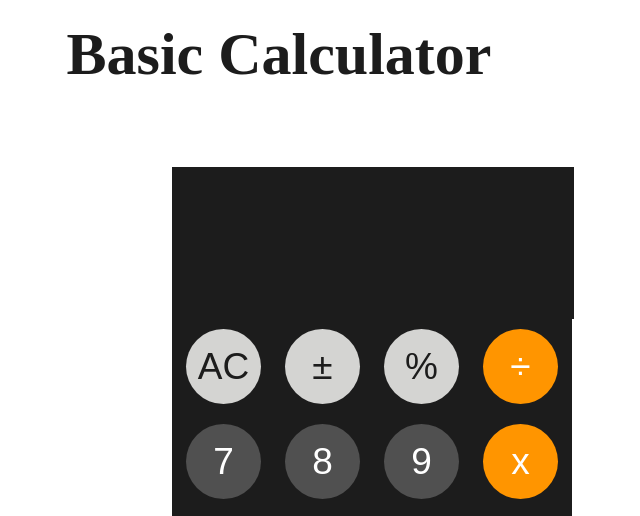
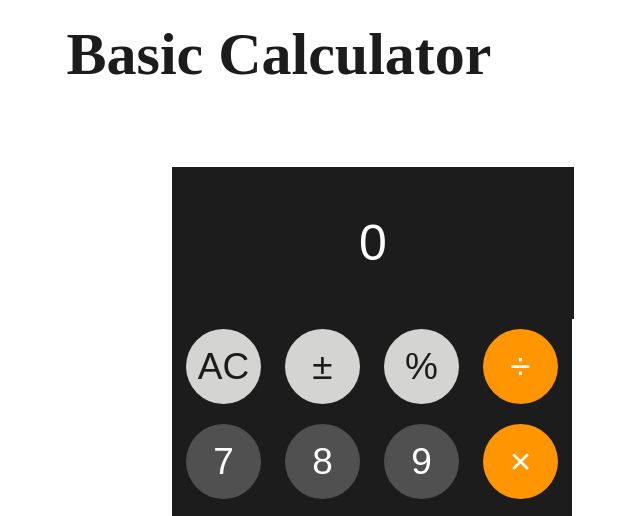
Before and after one commit to wendyrliang/basic-calculator, a plain HTML site: page index.html in a window 1280 px wide. Shown: the top 516 px of the page, 286-926 px from the left. Drawn offline with Linux system fonts and the light colour scheme.

Commit message:
Fixed functionalities

```diff
--- a/index.html
+++ b/index.html
@@ -7,35 +7,37 @@
     <link rel="stylesheet" type="text/css" href="mystyle.css">
 
     <title>Calculator</title>
+
+    <script src="index.js"></script>
 </head>
 <body>
     <h1>Basic Calculator</h1>
     <br/>
     <form id="calculator" name="calculator">
-        <input id="display"/> <br/>
-        <input type="button" class="light" value="AC" onclick="calculator.display.value = ''"/>
+        <input id="display" value="0"/> <br/>
+        <input type="button" class="light" value="AC" onclick="clr()"/>
         <input type="button" class="light" value="&#177"/>
-        <input type="button" class="light" value="%" onclick="calculator.display.value += '%'"/>
-        <input type="button" class="orange" value="&#247" onclick="calculator.display.value += '/'"/>
+        <input type="button" class="light" value="%" onclick="dis('%')"/>
+        <input type="button" class="orange" value="&#247" onclick="dis('/')"/>
         <br/>
-        <input type="button" class="dark" value="7" onclick="calculator.display.value += '7'"/>
-        <input type="button" class="dark" value="8" onclick="calculator.display.value += '8'"/>
-        <input type="button" class="dark" value="9" onclick="calculator.display.value += '9'"/>
-        <input type="button" class="orange" value="x" onclick="calculator.display.value += '*'"/>
+        <input type="button" class="dark" value="7" onclick="dis('7')"/>
+        <input type="button" class="dark" value="8" onclick="dis('8')"/>
+        <input type="button" class="dark" value="9" onclick="dis('9')"/>
+        <input type="button" class="orange" value="&#215" onclick="dis('*')"/>
         <br/>
-        <input type="button" class="dark" value="4" onclick="calculator.display.value += '4'"/>
-        <input type="button" class="dark" value="5" onclick="calculator.display.value += '5'"/>
-        <input type="button" class="dark" value="6" onclick="calculator.display.value += '6'"/>
-        <input type="button" class="orange" value="-" onclick="calculator.display.value += '-'"/>
+        <input type="button" class="dark" value="4" onclick="dis('4')"/>
+        <input type="button" class="dark" value="5" onclick="dis('5')"/>
+        <input type="button" class="dark" value="6" onclick="dis('6')"/>
+        <input type="button" class="orange" value="-" onclick="dis('-')"/>
         <br/>
-        <input type="button" class="dark" value="1" onclick="calculator.display.value += '1'"/>
-        <input type="button" class="dark" value="2" onclick="calculator.display.value += '2'"/>
-        <input type="button" class="dark" value="3" onclick="calculator.display.value += '3'"/>
-        <input type="button" class="orange" value="+" onclick="calculator.display.value += '+'"/>
+        <input type="button" class="dark" value="1" onclick="dis('1')"/>
+        <input type="button" class="dark" value="2" onclick="dis('2')"/>
+        <input type="button" class="dark" value="3" onclick="dis('3')"/>
+        <input type="button" class="orange" value="+" onclick="dis('+')"/>
         <br/>
-        <input type="button" class="zero" value="0" onclick="calculator.display.value += '0'"/>
-        <input type="button" class="dark" value="." onclick="calculator.display.value += '.'"/>
-        <input type="button" class="orange" value="=" onclick="calculator.display.value = eval(calculator.display.value)"/>
+        <input type="button" class="zero" value="0" onclick="dis('0')"/>
+        <input type="button" class="dark" value="." onclick="dis('.')"/>
+        <input type="button" class="orange" value="=" onclick="solve()"/>
     </form>
 </body>
 </html>
--- /dev/null
+++ b/index.js
@@ -0,0 +1,20 @@
+// Function that display value
+function dis(val) {
+    let x = document.getElementById('display').value;
+    if (x === '0' && val != '.') {
+        document.getElementById('display').value = val;
+    } else {
+        document.getElementById('display').value += val;
+    }
+}
+
+// Function that calculate and return the value
+function solve() {
+    let x = document.getElementById('display').value;
+    document.getElementById('display').value = eval(x);
+}
+
+// Function that clear the display
+function clr() {
+    document.getElementById('display').value = '0';
+}
```
